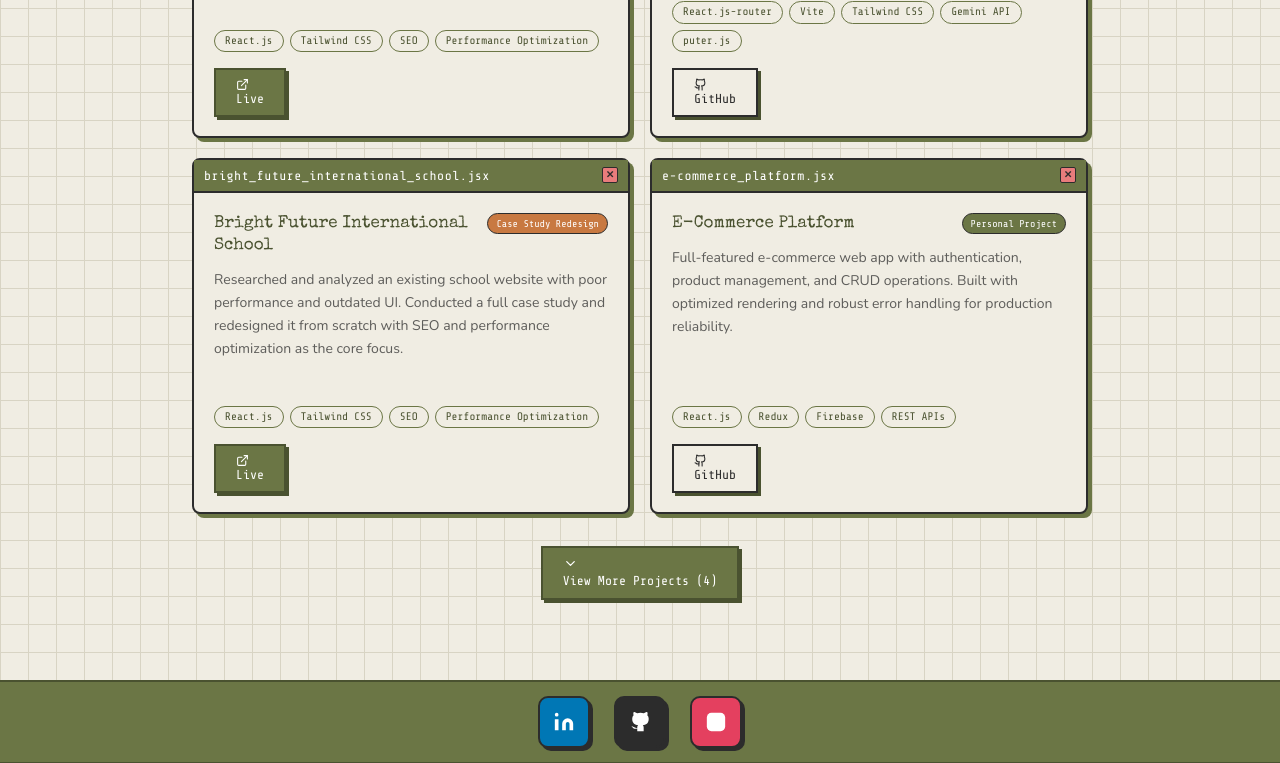
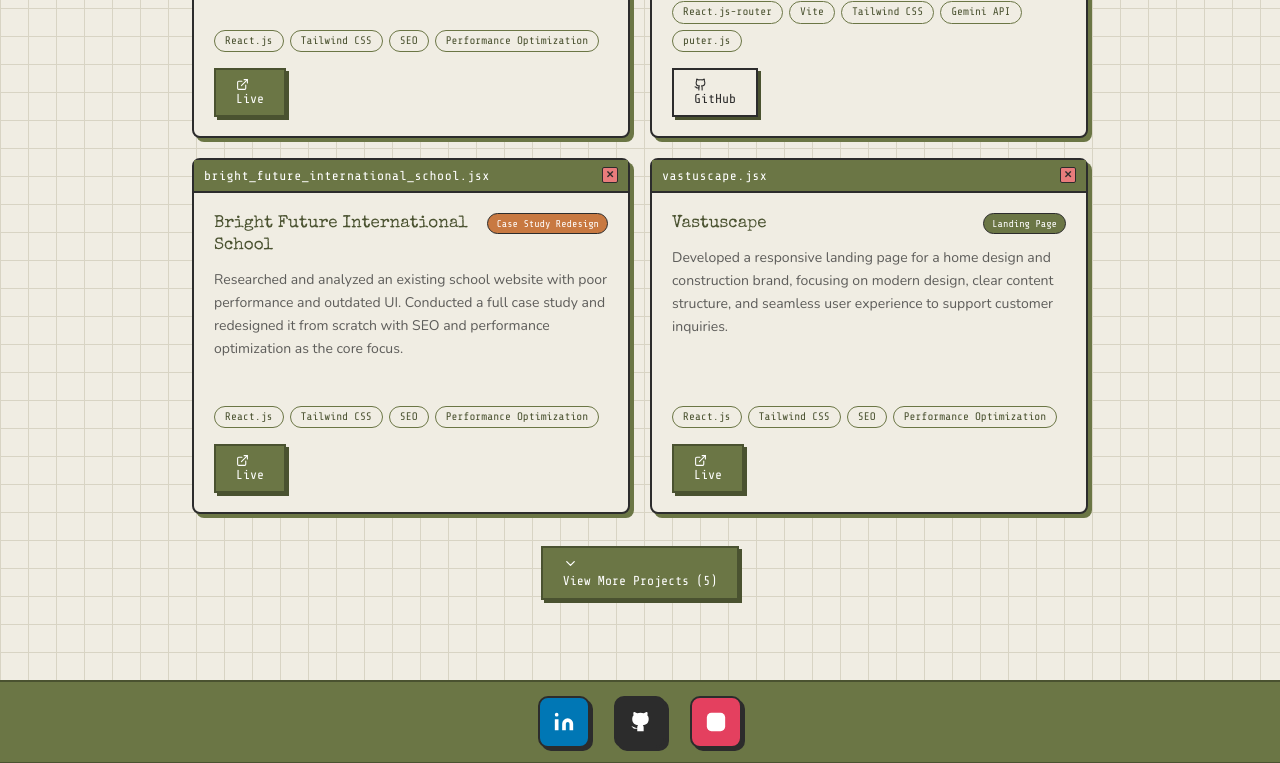
Before and after one commit to pranjalipongde/my-portfolio_, a React (Vite) app: page / in a window 1280 px wide. Shown: the part 2316-3079 px from the top of the page. Built offline with nearby package versions, Linux system fonts and the light colour scheme.

Commit message:
added project

```diff
--- a/src/components/Projects.jsx
+++ b/src/components/Projects.jsx
@@ -29,6 +29,16 @@ const projects = [
     github: null,
     live: "https://school-connect-lyart.vercel.app/",
     badge: "Case Study Redesign",
+  },
+
+  {
+    title: "Vastuscape",
+    description:
+      "Developed a responsive landing page for a home design and construction brand, focusing on modern design, clear content structure, and seamless user experience to support customer inquiries.",
+    tech: ["React.js", "Tailwind CSS", "SEO", "Performance Optimization"],
+    github: null,
+    live: "https://vastuscape-landingpage.vercel.app/",
+    badge: "Landing Page",
   },
 
   {
```
